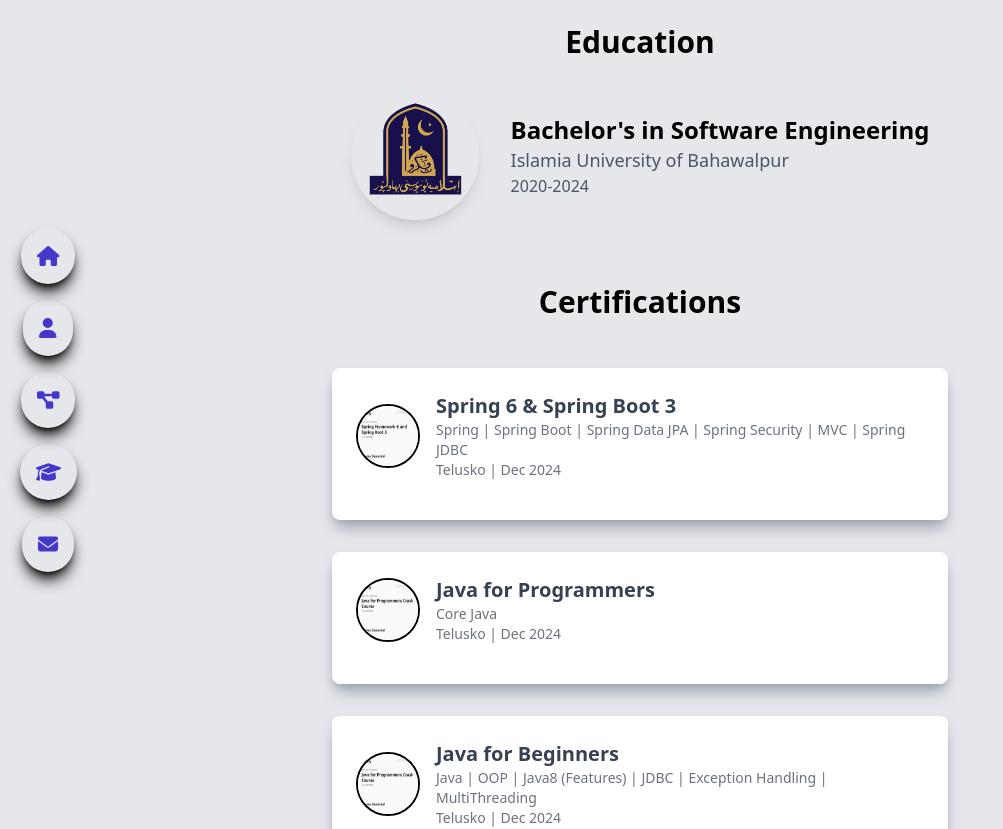
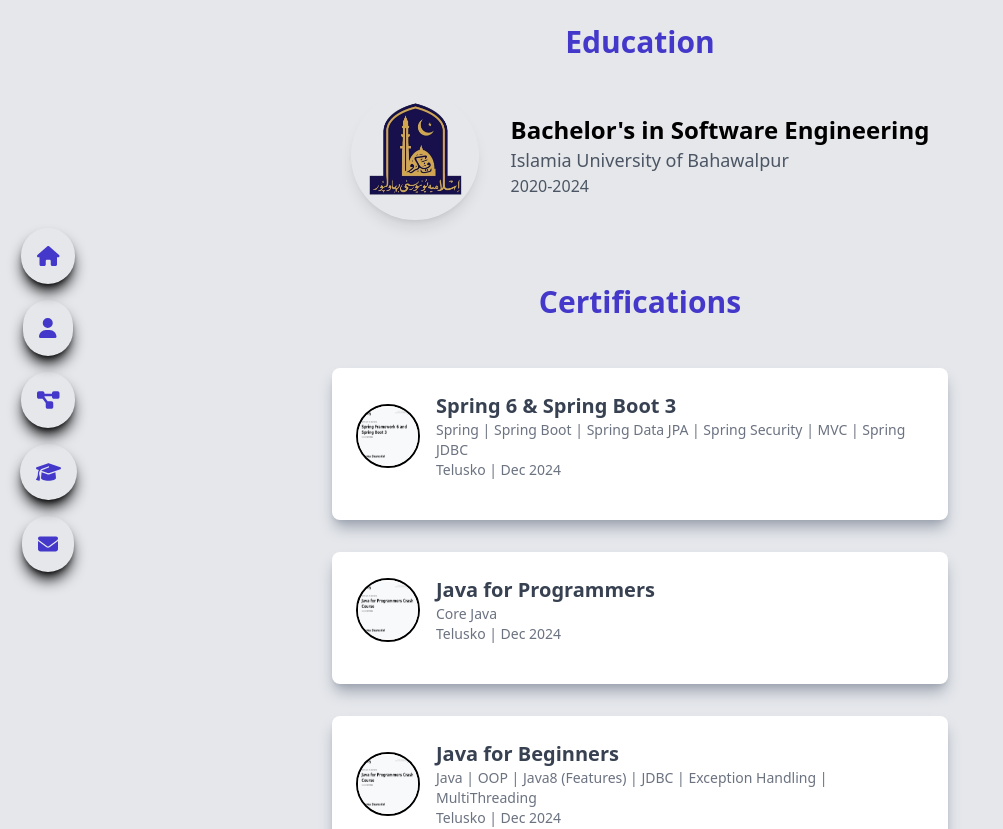
Before and after one commit to UsamaShamshiri/Portfolio, a React (Create React App) app: page /education in a window 1280 px wide. Shown: the top 829 px of the page, without its empty margins (0-1003 px from the left). Built offline with nearby package versions, Linux system fonts and the light colour scheme.

Commit message:
colors improved

```diff
--- a/src/Components/About.js
+++ b/src/Components/About.js
@@ -54,7 +54,7 @@ function About() {
         isVisible ? 'animate-fadeInUp' : ''
       }`}>
           <div className="w-full md:w-3/4 lg:w-1/2">
-            <h2 className="text-2xl md:text-3xl font-bold mb-6 text-center text-sky-300">My Skills</h2>
+            <h2 className="text-2xl md:text-3xl font-bold mb-6 text-center text-indigo-700">My Skills</h2>
 
             {/* Skill Bars */}
             {[
--- a/src/Components/Education.js
+++ b/src/Components/Education.js
@@ -13,7 +13,7 @@ function Edu() {
 
                 {/* Education Section */}
                 <section className="mb-16">
-                    <h1 className="text-3xl font-bold text-center ">Education</h1>
+                    <h1 className="text-3xl font-bold text-center text-indigo-700 ">Education</h1>
                     <div className="flex flex-col md:flex-row items-center justify-center gap-8 mt-8">
                         <img
                             alt="logo"
@@ -32,7 +32,7 @@ function Edu() {
 
                 {/* Certification Section */}
                 <section>
-                    <h1 className="text-3xl font-bold text-center ">Certifications</h1>
+                    <h1 className="text-3xl font-bold text-center text-indigo-700 ">Certifications</h1>
 
                     {/* Spring Certification */}
                     <div className="  mt-12 flex justify-center mb-8 ">
```
